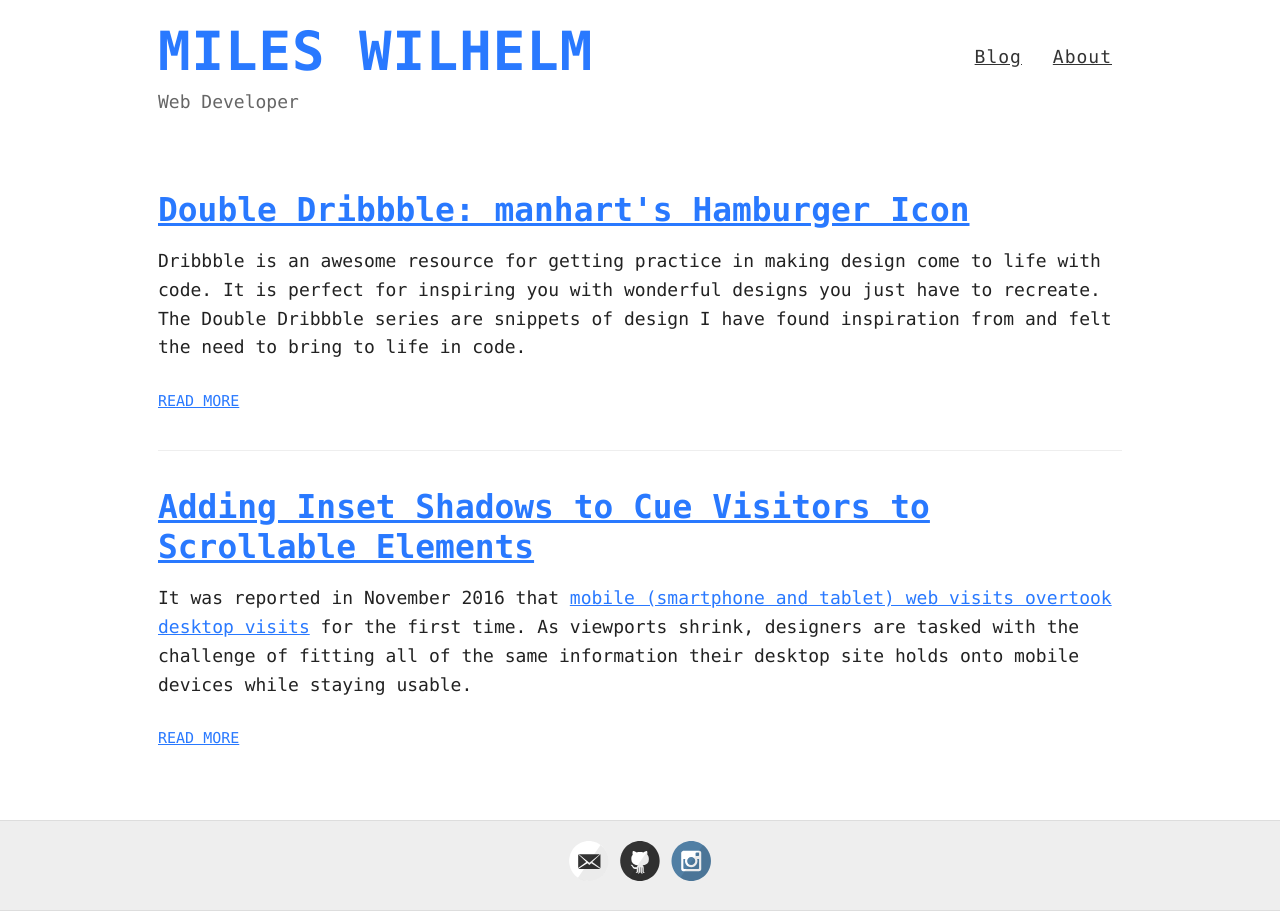
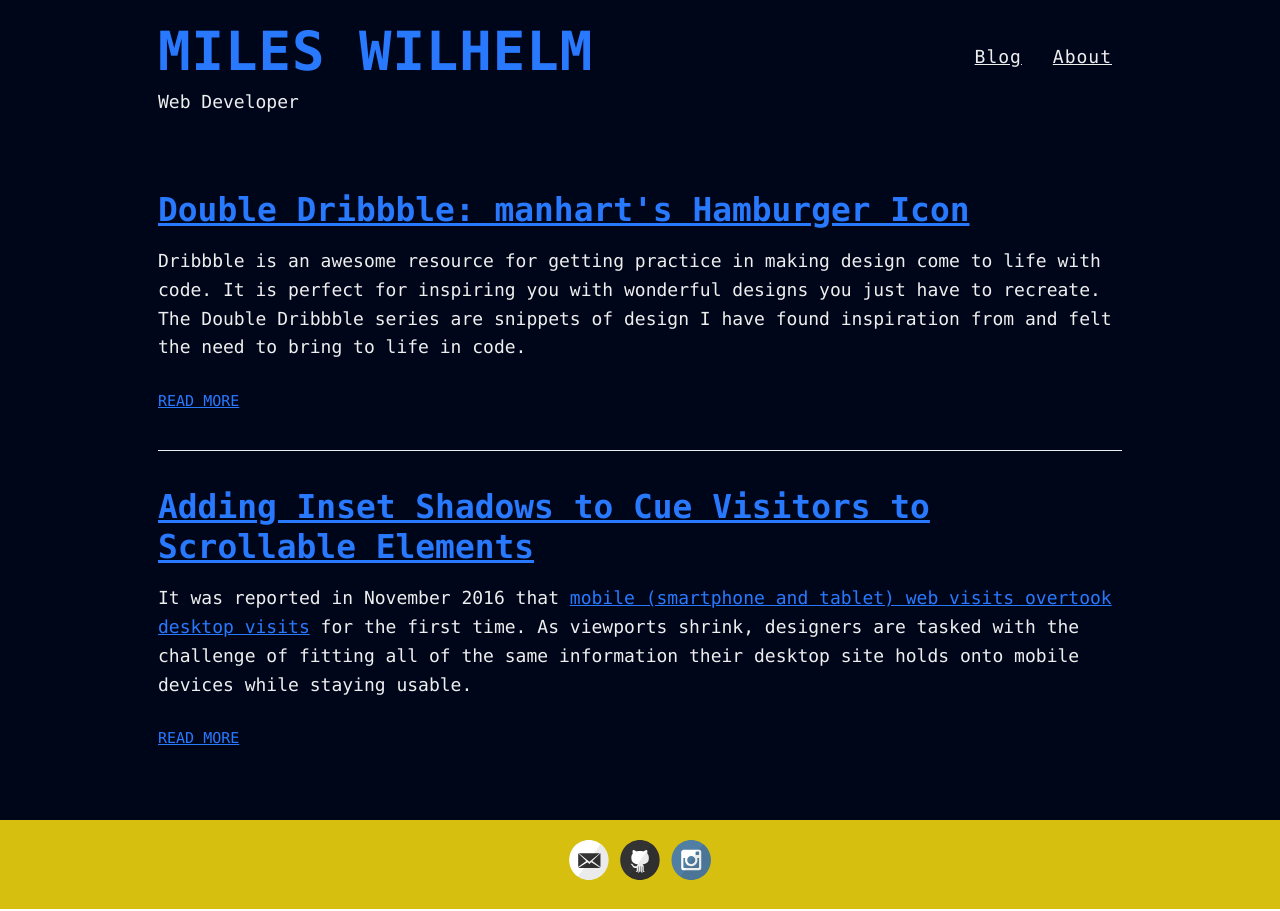
Before and after one commit to mileswilhelm/mileswilhelm.github.io, a Jekyll site: the page built from index.html, in a window 1280 px wide. Built offline with Jekyll 4.4.1, drawn with Linux system fonts in a browser that asks for light colours.

Commit message:
Test style updates

```diff
--- a/_sass/_highlights.scss
+++ b/_sass/_highlights.scss
@@ -18,6 +18,7 @@ p {
   > code {
 	  background-color: #e5f3fd;
 	  padding: 2px 4px;
+    color: black;
   }
 }
 
--- a/style.scss
+++ b/style.scss
@@ -33,6 +33,8 @@ body {
 .body-wrapper {
   overflow-x: hidden;
   max-width: 100vw;
+  background-color: $dark-blue-gray;
+  color: $lightGray;
 }
 
 .container {
@@ -43,7 +45,7 @@ body {
 }
 
 h1, h2, h3, h4, h5, h6 {
-  color: $darkerGray;
+  color: $lightGray;
   font-weight: bolder;
   margin-bottom: 1rem;
   padding: 0;
@@ -130,7 +132,7 @@ a {
 }
 
 nav a {
-  color: $darkGray;
+  color: $white;
 }
 
 // .post a {
@@ -177,7 +179,7 @@ img {
 
 .date {
   font-style: italic;
-  color: $gray;
+  color: $white;
 }
 
 // Specify the color of the selection
@@ -235,14 +237,14 @@ img {
 
 .site-name {
   margin: 0;
-  color: $darkGray;
+  color: $white;
   cursor: pointer;
   letter-spacing: 1px;
 }
 
 .site-description {
   margin: -5px 0 0 0;
-  color: $gray;
+  color: $lightGray;
   font-size: 18px;
 
   @include tablet {
@@ -257,7 +259,7 @@ nav {
 
   a {
     margin-left: 20px;
-    color: $darkGray;
+    color: $lightGray;
     text-align: right;
     font-weight: 300;
     letter-spacing: 1px;
@@ -303,9 +305,7 @@ nav {
 
 .wrapper-footer {
   margin-top: 50px;
-  border-top: 1px solid #ddd;
-  border-bottom: 1px solid #ddd;
-  background-color: $lightGray;
+  background-color: $dark-theme-gold;
 }
 
 footer {
@@ -346,7 +346,7 @@ article.post {
 	position: absolute;
 	z-index: -1;
 	opacity: 0.3;
-	animation: grow 7.5s;
+	animation: grow 2s;
 }
 
 .bg-c1 {
```
